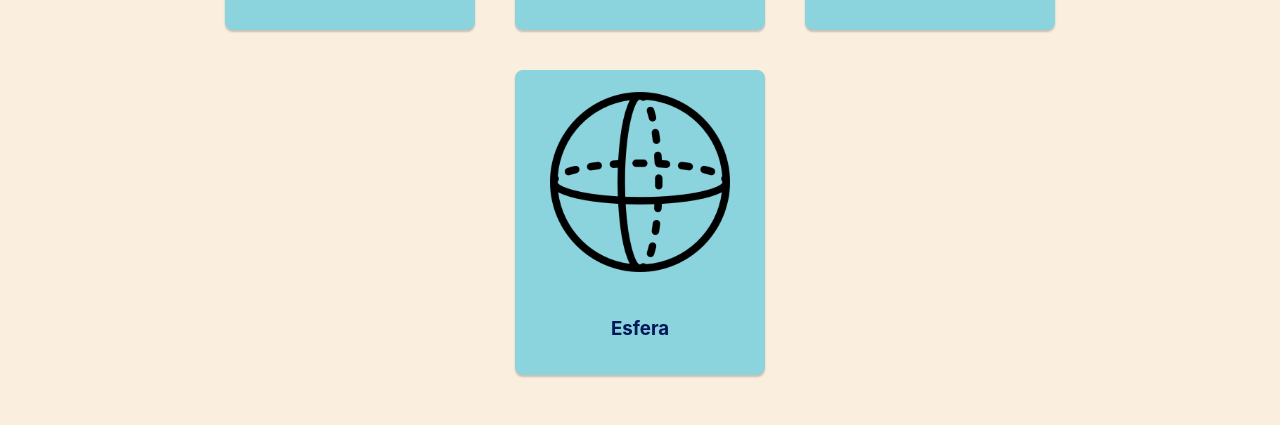
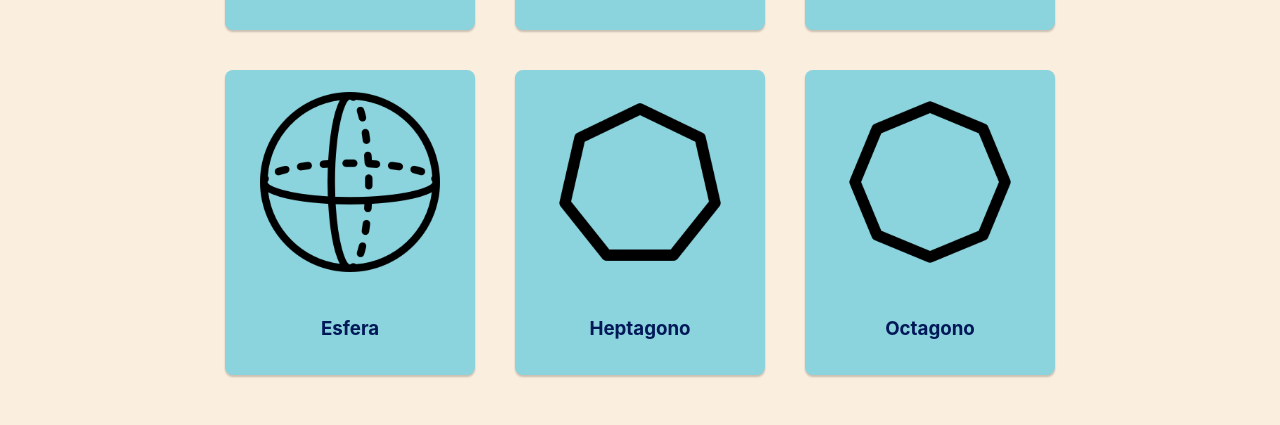
Before and after one commit to KeuryLendof/GeoFig, a React (Create React App) app: page / in a window 1280 px wide. Shown: the part 2059-2484 px from the top of the page. Built offline with nearby package versions, Linux system fonts and the light colour scheme.

Commit message:
nuevas figuras

```diff
--- a/src/App.js
+++ b/src/App.js
@@ -71,6 +71,16 @@ function App() {
       id: 13,
       nombre: 'Esfera',
       imagen: require('./assets/images/esfera.png')
+    },
+    {
+      id: 14,
+      nombre: 'Heptagono',
+      imagen: require('./assets/images/heptagono.png')
+    },
+    {
+      id: 15,
+      nombre: 'Octagono',
+      imagen: require('./assets/images/octagono.png')
     }
   ]
 
--- a/src/componentes/Figuras/Figuras.js
+++ b/src/componentes/Figuras/Figuras.js
@@ -11,7 +11,7 @@ const Figuras = () =>{
 
     const {id} = useParams();
 
-    let reactElementUl = React.createElement(
+    let cuadrado = React.createElement(
         'ul', {
             className: 'myList'
         },
@@ -20,7 +20,7 @@ const Figuras = () =>{
             React.createElement('li', {id: 'li3'},'soy cuadrado')
     );
 
-    let reactElementU2 = React.createElement(
+    let triangulo = React.createElement(
         'ul', {
             className: 'myList'
         },
@@ -35,8 +35,9 @@ const Figuras = () =>{
             <main className='figurasContainer'>
                 <h1>{id}</h1>
                 {
-                    id === 'Cuadrado' ? reactElementUl :
-                    id === 'Triangulo' ? reactElementU2 : null
+                    id === 'Cuadrado' ? cuadrado :
+                    id === 'Triangulo' ? triangulo :
+                    null
                 }
             </main>
             <Footer/>
```
Also changed, not shown: src/assets/images/heptagono.png (added), src/assets/images/octagono.png (added).
